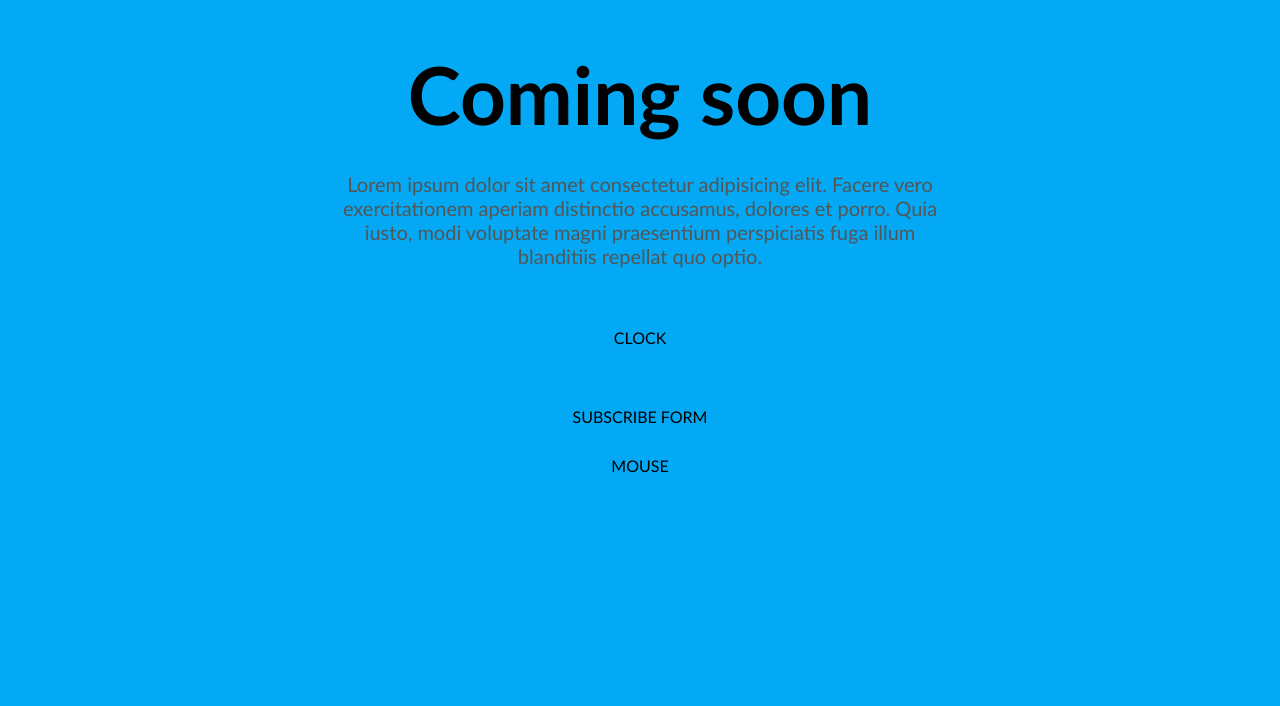
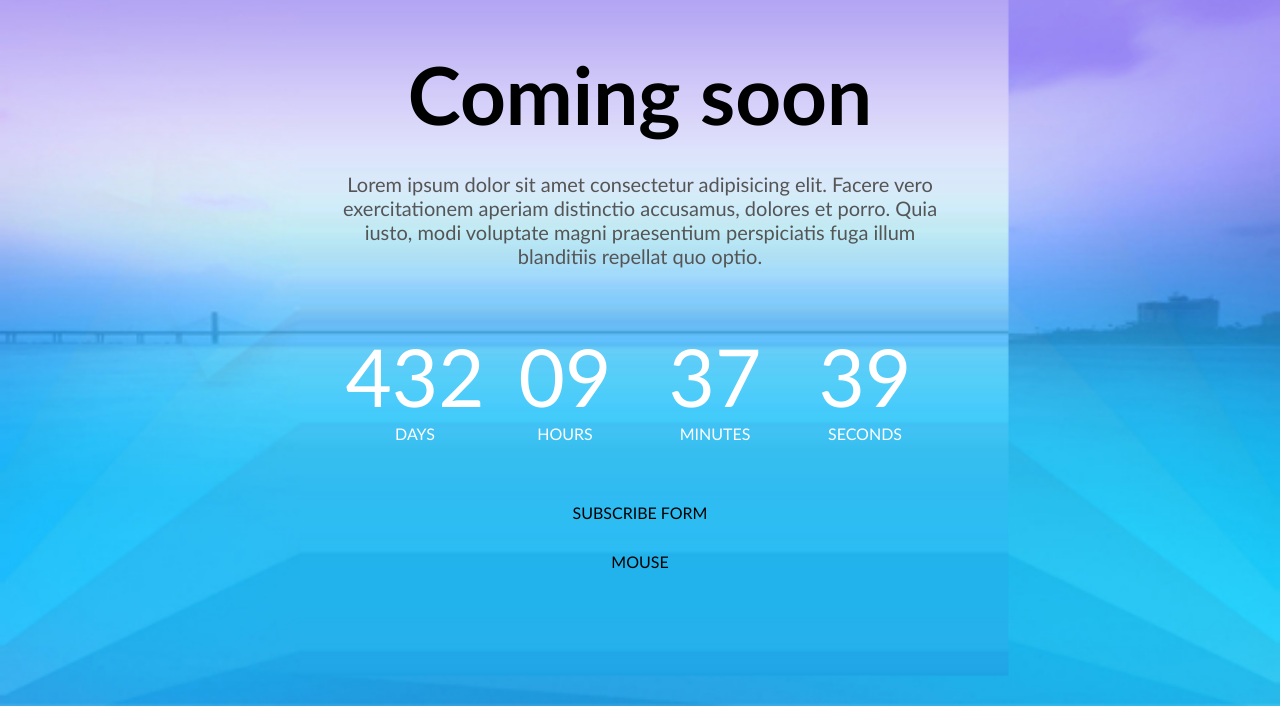
Before and after one commit to Dorenus/5-coming-soon, a website: page index.html in a window 1280 px wide. Shown: the part 94-800 px from the top of the page. Drawn offline with Linux system fonts and the light colour scheme.

Commit message:
Clock and Hero update

```diff
--- a/css/components/clock.css
+++ b/css/components/clock.css
@@ -0,0 +1,25 @@
+.clock {
+    display: flex;
+    flex-wrap: wrap;
+    gap: 30px 0;
+    color: #fff;
+    text-align: center;
+}
+.clock > .time {
+    display: flex;
+    flex-direction: column;
+    width: 25%;
+}
+.clock > .time > .value {
+    font-size: 80px;
+}
+.clock > .time > .label {
+    font-size: 16px;
+    text-transform: uppercase;
+}
+
+@media (max-width: 700px) {
+    .clock > .time {
+        width: 50%;
+    }
+}
--- a/css/pages/home.css
+++ b/css/pages/home.css
@@ -1,6 +1,11 @@
 .hero {
     min-height: 100vh;
     text-align: center;
+    background-image: url(../../img/background.png);
+    background-position: center;
+    background-repeat: no-repeat;
+    background-size: cover;
+    background-attachment: fixed;
 }
 .hero > .row-short {
     display: flex;
@@ -85,6 +90,9 @@
 }
 
 @media (max-width: 700px) {
+    .main-title {
+        font-size: 60px;
+    }
     .bottom-trio {
         flex-direction: column;
     }
--- a/index.html
+++ b/index.html
@@ -30,7 +30,23 @@
                 <h1 class="main-title">Coming soon</h1>
                 <p class="main-description">Lorem ipsum dolor sit amet consectetur adipisicing elit. Facere vero exercitationem aperiam distinctio accusamus, dolores et porro. Quia iusto, modi voluptate magni praesentium perspiciatis fuga illum blanditiis repellat quo optio.</p>
                 <div class="clock">
-                    CLOCK
+                    <div class="time">
+                        <div class="value">432</div>
+                        <div class="label">Days</div>
+                    </div>
+                    <div class="time">
+                        <div class="value">09</div>
+                        <div class="label">Hours</div>
+                    </div>
+                    <div class="time">
+                        <div class="value">37</div>
+                        <div class="label">Minutes</div>
+                    </div>
+                    <div class="time">
+                        <div class="value">39</div>
+                        <div class="label">Seconds</div>
+                    </div>
+
                 </div>
                 <form>
                     SUBSCRIBE FORM
```
Also changed, not shown: img/background.png (added).
